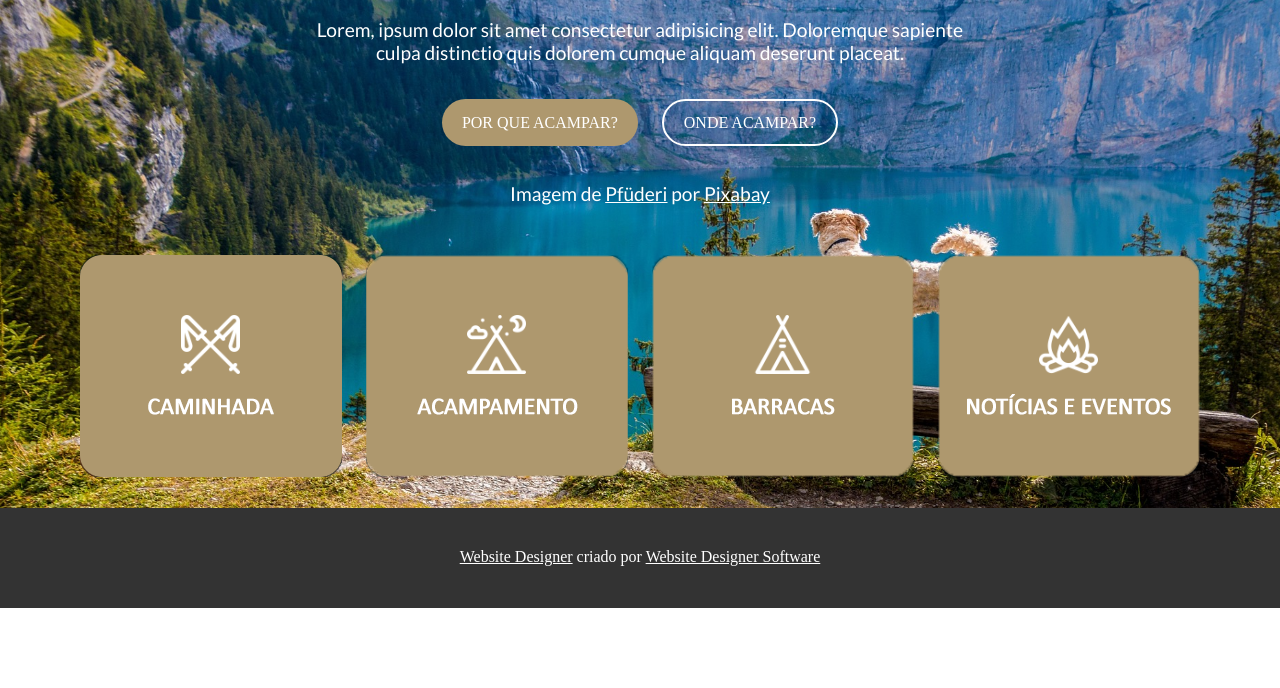
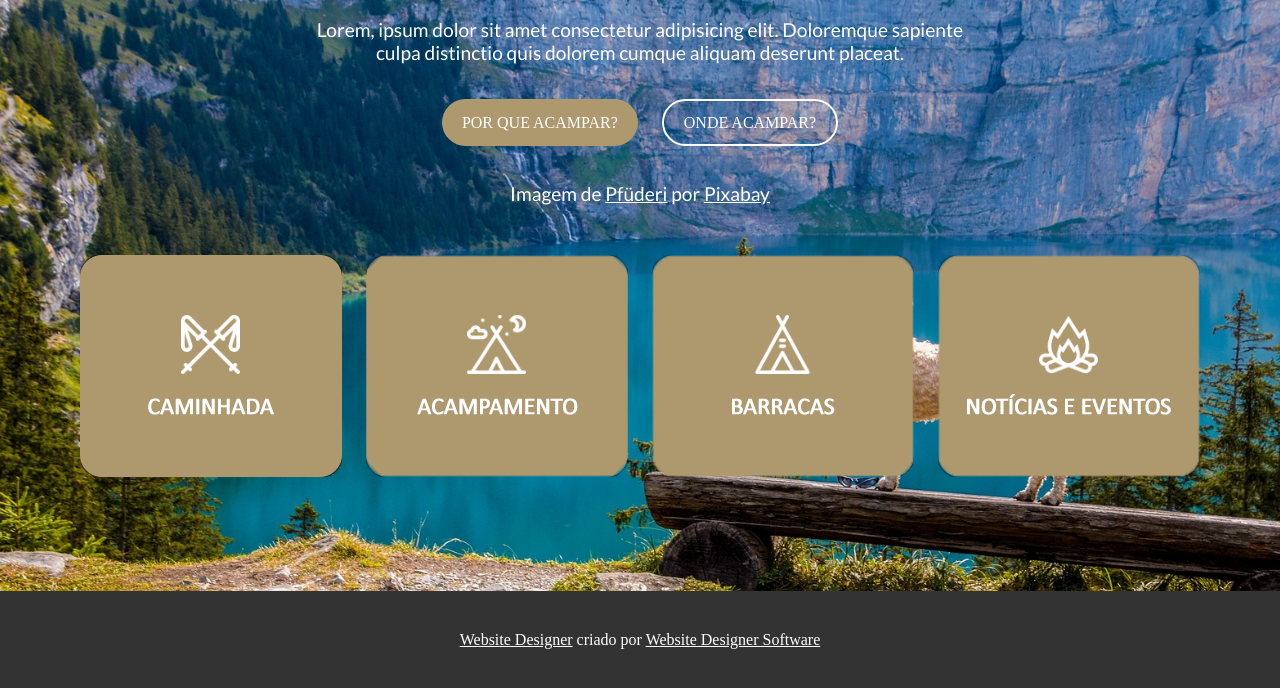
Before and after one commit to felipe1590/projeto-acampamento, a plain HTML site: page index.html in a window 1280 px wide. Shown: the part 192-880 px from the top of the page. Before the commit the page ends 800 px from the top, so only its background shows below. Drawn offline with nearby package versions, Linux system fonts and the light colour scheme.

Commit message:
Update estilo.css

```diff
--- a/estilo/estilo.css
+++ b/estilo/estilo.css
@@ -16,6 +16,10 @@
             background-size: cover;
             text-align: center;
             color: white;
+        }
+
+        main {
+            padding-bottom: 40px;
         }
 
         header > h1 {
@@ -91,7 +95,7 @@
             height: 100px;
             bottom: 0;
             left: 0;
-            position: fixed;
+            position: relative;
             width: 100%;
         }
 
```
